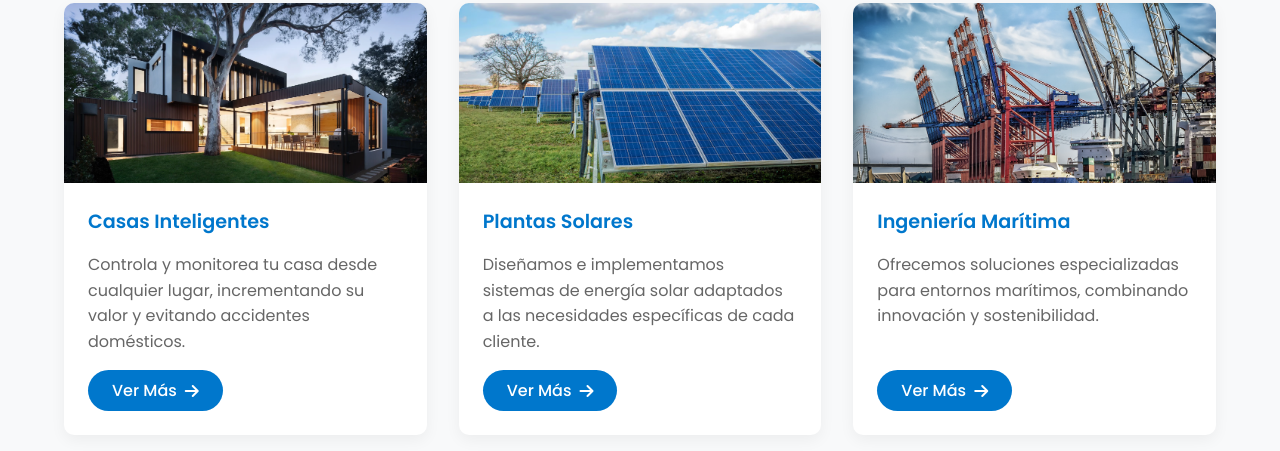
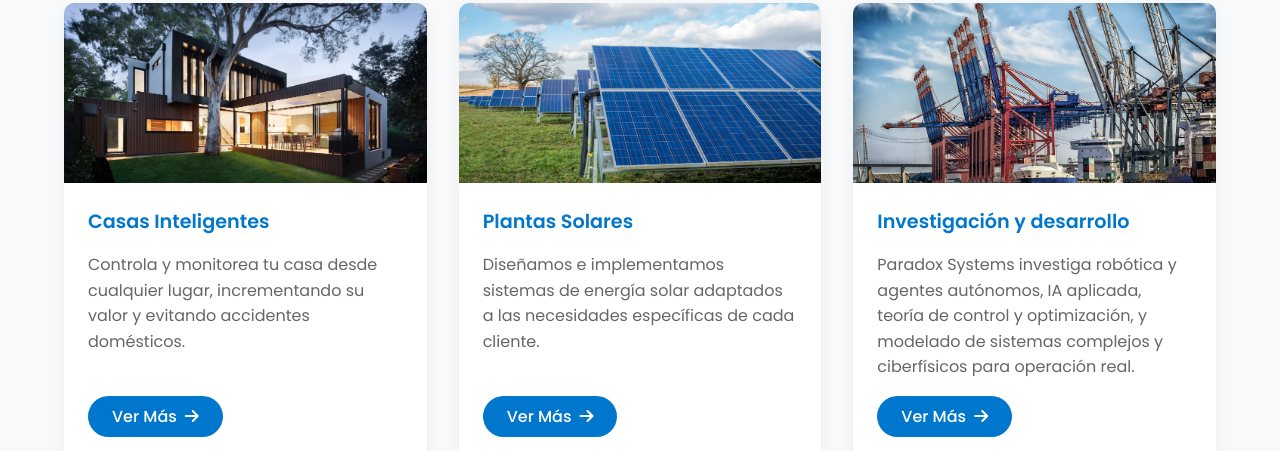
Before and after one commit to folxxsreal/paradox, a website: page public/index.html in a window 1280 px wide. Shown: the part 1769-2220 px from the top of the page. Drawn offline with Linux system fonts and the light colour scheme.

Commit message:
Update index.html

```diff
--- a/public/index.html
+++ b/public/index.html
@@ -121,8 +121,8 @@
             <img src="imagenes/ingeneriam.jpg" alt="Ingeniería Marítima">
           </div>
           <div class="service-content">
-            <h3 class="service-title">Ingeniería Marítima</h3>
-            <p class="service-description">Ofrecemos soluciones especializadas para entornos marítimos, combinando innovación y sostenibilidad.</p>
+            <h3 class="service-title">Investigación y desarrollo</h3>
+            <p class="service-description">Paradox Systems investiga robótica y agentes autónomos, IA aplicada, teoría de control y optimización, y modelado de sistemas complejos y ciberfísicos para operación real.</p>
             <a href="#" class="service-link" data-service="ingenieria-maritima">Ver Más <i class="fas fa-arrow-right"></i>
             </a>
           </div>
```
